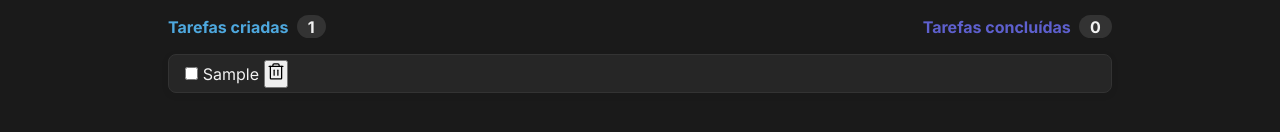
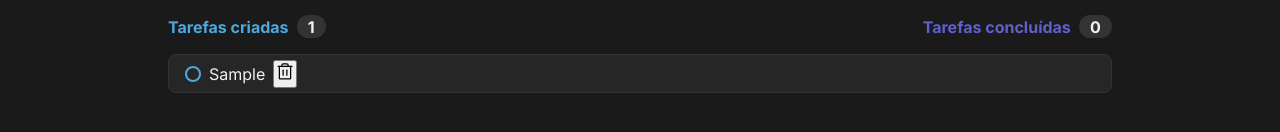
Before and after one commit to caiolemedev/Rocketseat_Desafios_ToDoList, a React (Vite) app in the folder ToDoList/: page / in a window 1280 px wide. Both pictures are taken after typing "Sample" into the empty fields and a click on the button "Criar". Shown: the part 178-310 px from the top of the page. Built offline with nearby package versions, Linux system fonts and the light colour scheme.

Commit message:
Updated task css
Updated task css

```diff
--- a/ToDoList/src/components/Task.module.css
+++ b/ToDoList/src/components/Task.module.css
@@ -4,9 +4,31 @@
   padding: 0.3rem 1rem;
   display: flex;
   align-items: center;
-  gap: 0.3rem;
+  gap: 0.5rem;
 
   border: 1px solid var(--gray-400);
   box-shadow: 0px 2px 8px rgba(0, 0, 0, 0.06);
   border-radius: 8px;
 }
+
+.task input {
+  -webkit-appearance: none;
+  width: 1rem;
+  height: 1rem;
+  border: 2px solid var(--blue);
+  border-radius: 50%;
+  cursor: pointer;
+}
+
+.task input:checked {
+  background: var(--purple);
+  border: none;
+}
+
+.task label {
+  cursor: pointer;
+}
+
+.task label:checked {
+  color: red;
+}
```
